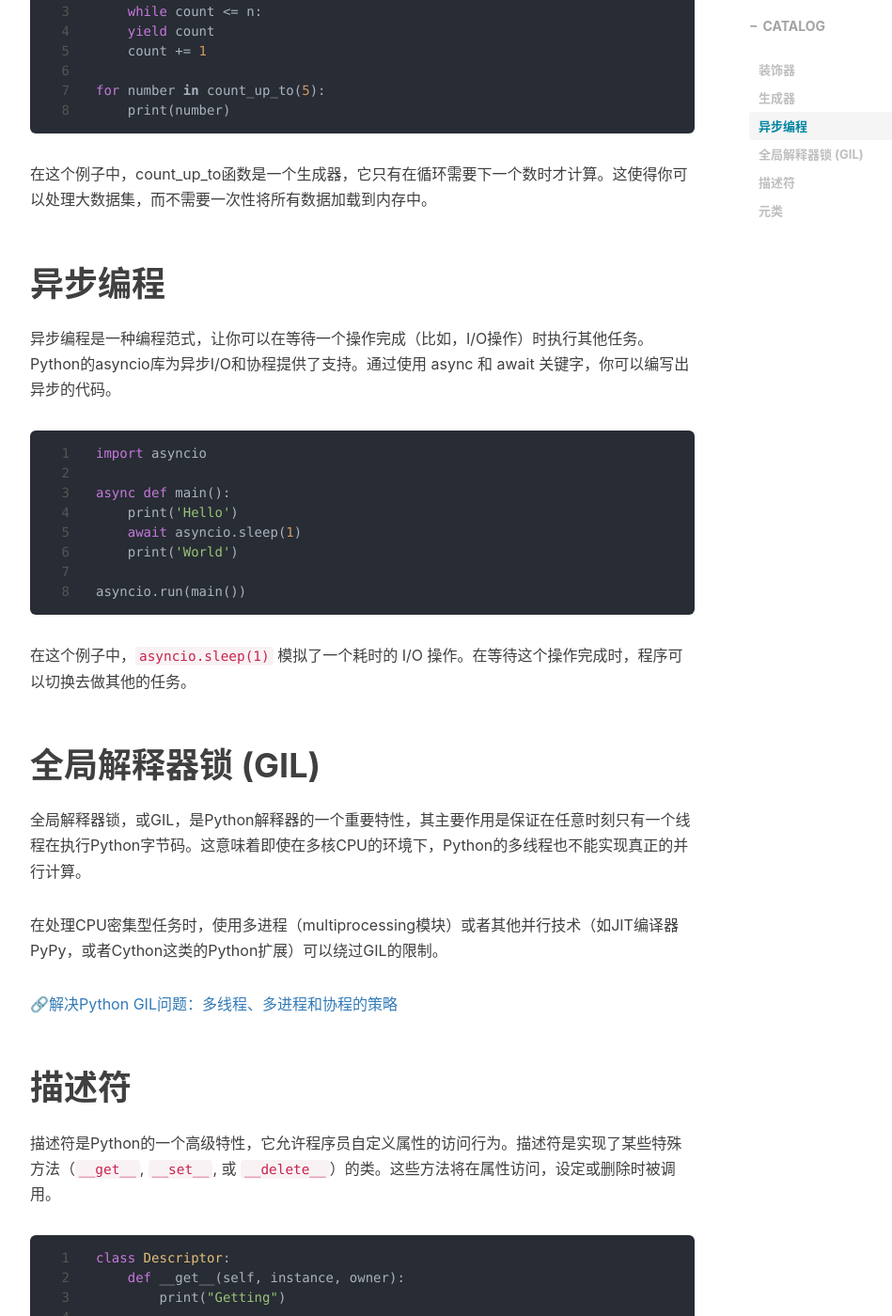
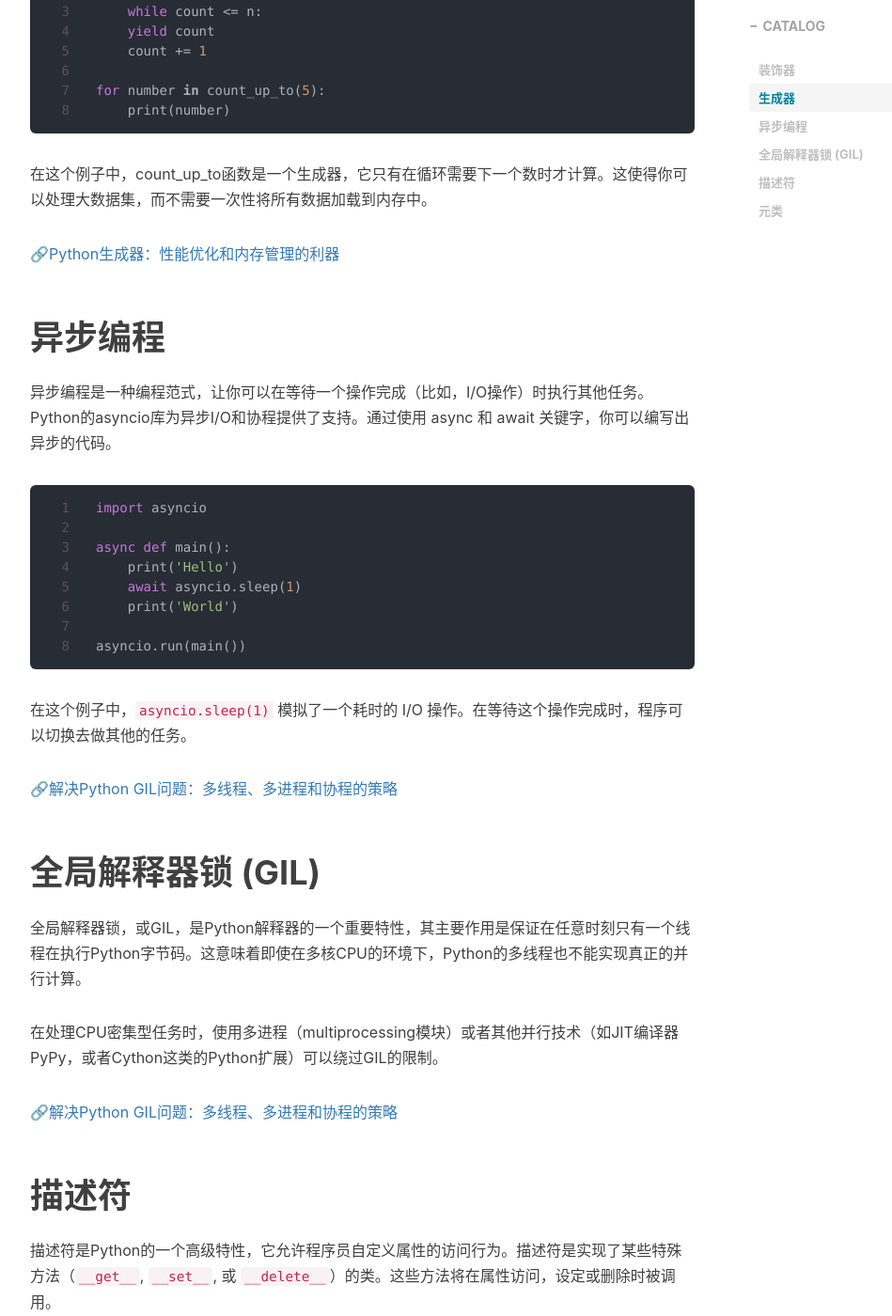
Before and after one commit to ProgrammerPlus1998/ProgrammerPlus1998.github.io, a Jekyll site: the page built from _posts/python/2023-08-03-python-black-magic-secret.md, in a window 1280 px wide and 1400 px high, scrolled down 1639 px. Shown: the whole window at 94% size, without its empty margins (233-1182 px from the left). Built offline with Jekyll 4.4.1, drawn with Linux system fonts in a browser that asks for light colours; nearby versions of some CDN libraries; comment, search, counter and statistics services are not loaded.

Commit message:
Update 2023-08-03-python-black-magic-secret.md

````diff
--- a/_posts/python/2023-08-03-python-black-magic-secret.md
+++ b/_posts/python/2023-08-03-python-black-magic-secret.md
@@ -51,6 +52,8 @@ for number in count_up_to(5):
 ```
 在这个例子中，count_up_to函数是一个生成器，它只有在循环需要下一个数时才计算。这使得你可以处理大数据集，而不需要一次性将所有数据加载到内存中。
 
+🔗[Python生成器：性能优化和内存管理的利器](/2023/08/04/python-generator/)
+
 # 异步编程
 
 异步编程是一种编程范式，让你可以在等待一个操作完成（比如，I/O操作）时执行其他任务。Python的asyncio库为异步I/O和协程提供了支持。通过使用 async 和 await 关键字，你可以编写出异步的代码。
@@ -66,6 +69,8 @@ async def main():
 asyncio.run(main())
 ```
 在这个例子中，`asyncio.sleep(1)` 模拟了一个耗时的 I/O 操作。在等待这个操作完成时，程序可以切换去做其他的任务。
+
+🔗[解决Python GIL问题：多线程、多进程和协程的策略](/2023/07/31/python-global-interpretation-lock/)
 
 # 全局解释器锁 (GIL)
 
````
Also changed, not shown: other parts of _posts/python/2023-08-03-python-black-magic-secret.md (+1 -0 lines).
